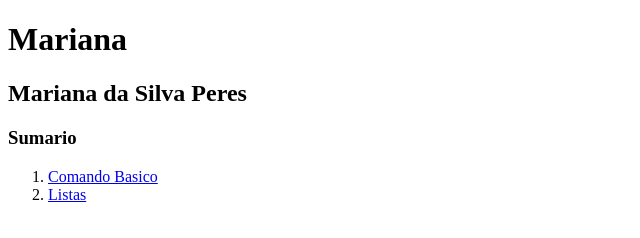
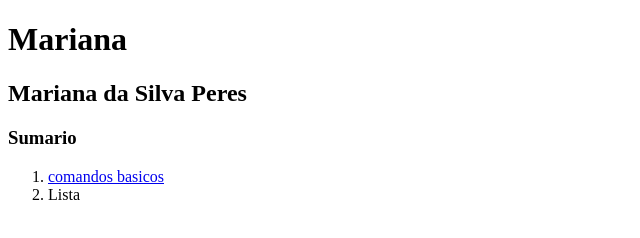
Before and after one commit to Mariana1563/DEW2023, a plain HTML site: page index.html in a window 1280 px wide. Shown: the full height of the page, 0-640 px from the left. Drawn offline with Linux system fonts and the light colour scheme.

Commit message:
mudanca.index

```diff
--- a/index.html
+++ b/index.html
@@ -11,8 +11,8 @@
     <h2>Mariana da Silva Peres</h2>
     <h3>Sumario</h3>
     <ol>
-        <li> <a href="#"> Comando Basico</a></li>
-        <li><a href="#">Listas</a></li>
+        <li> <a href="Paginas/comodandosbasicos.html">comandos basicos</a></li>
+        <li> <a> Lista</a></li>
     </ol>
 
 </body>
```
Also changed, not shown: Paginas/comodandosbasicos.html (+3 -2 lines).
